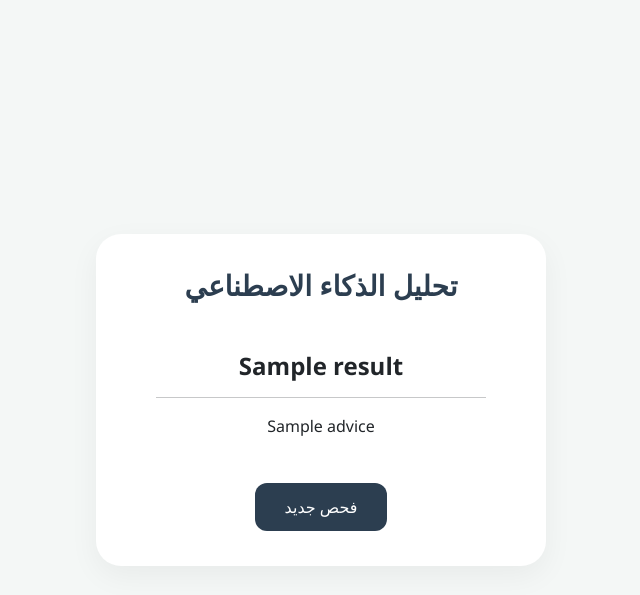
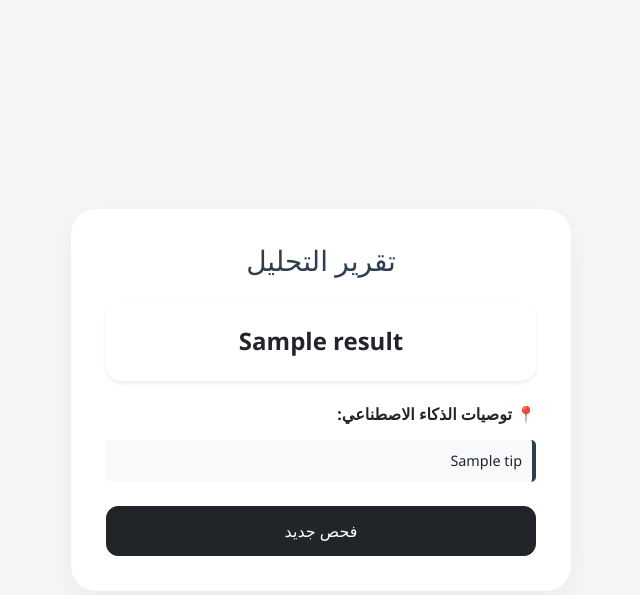
Before and after one commit to muzun44/Health-Guard-AI, a Flask app: template templates/result.html in a window 1280 px wide. Shown: the top 595 px of the page, without its empty margins (319-959 px from the left). Run offline with Flask 3, Linux system fonts and the light colour scheme; the template is opened without the code that fills it: most values are stand-ins (such as "Sample title", 1, 10 or a date in 2020).

Commit message:
Update result.html

```diff
--- a/templates/result.html
+++ b/templates/result.html
@@ -1,4 +1,4 @@
- <!DOCTYPE html>
+<!DOCTYPE html>
 <html lang="ar" dir="rtl">
 <head>
     <meta charset="UTF-8">
@@ -7,21 +7,31 @@
     <link rel="stylesheet" href="https://cdn.jsdelivr.net/npm/bootstrap@5.3.0/dist/css/bootstrap.min.css">
     <style>
         body { background-color: #f4f7f6; font-family: 'Segoe UI', sans-serif; height: 100vh; display: flex; align-items: center; }
-        .result-card { max-width: 450px; margin: auto; background: white; padding: 35px; border-radius: 25px; box-shadow: 0 10px 30px rgba(0,0,0,0.05); text-align: center; }
-        .btn-back { background-color: #2c3e50; color: white; border-radius: 12px; padding: 12px 30px; text-decoration: none; display: inline-block; margin-top: 20px; }
-        .btn-back:hover { background-color: #1a252f; color: white; }
+        .result-card { max-width: 500px; margin: auto; background: white; padding: 35px; border-radius: 25px; box-shadow: 0 10px 30px rgba(0,0,0,0.05); text-align: right; }
+        .tip-item { background: #f8f9fa; border-right: 4px solid #2c3e50; padding: 10px; margin-bottom: 8px; border-radius: 5px; list-style: none; font-size: 0.9rem; }
     </style>
 </head>
 <body>
-    <div class="container text-center">
+    <div class="container">
         <div class="result-card">
-            <h3 class="mb-4" style="color: #2c3e50; font-weight: bold;">تحليل الذكاء الاصطناعي</h3>
-            <div class="alert alert-{{ status }} p-4 mb-0">
-                <h4 class="fw-bold">{{ result }}</h4>
-                <hr>
-                <p class="m-0">{{ advice }}</p>
+            <h3 class="text-center mb-4" style="color: #2c3e50;">تقرير التحليل</h3>
+
+            <div class="alert alert-{{ status }} text-center p-4 shadow-sm" style="border-radius: 15px;">
+                <h4 class="fw-bold mb-0">{{ result }}</h4>
             </div>
-            <a href="/" class="btn-back">فحص جديد</a>
+
+            <div class="mt-4">
+                <h6 class="fw-bold mb-3">📍 توصيات الذكاء الاصطناعي:</h6>
+                <ul class="p-0">
+                    {% for tip in tips %}
+                        <li class="tip-item">{{ tip }}</li>
+                    {% endfor %}
+                </ul>
+            </div>
+
+            <div class="text-center mt-4">
+                <a href="/" class="btn btn-dark w-100" style="border-radius: 12px; padding: 12px;">فحص جديد</a>
+            </div>
         </div>
     </div>
 </body>
```
